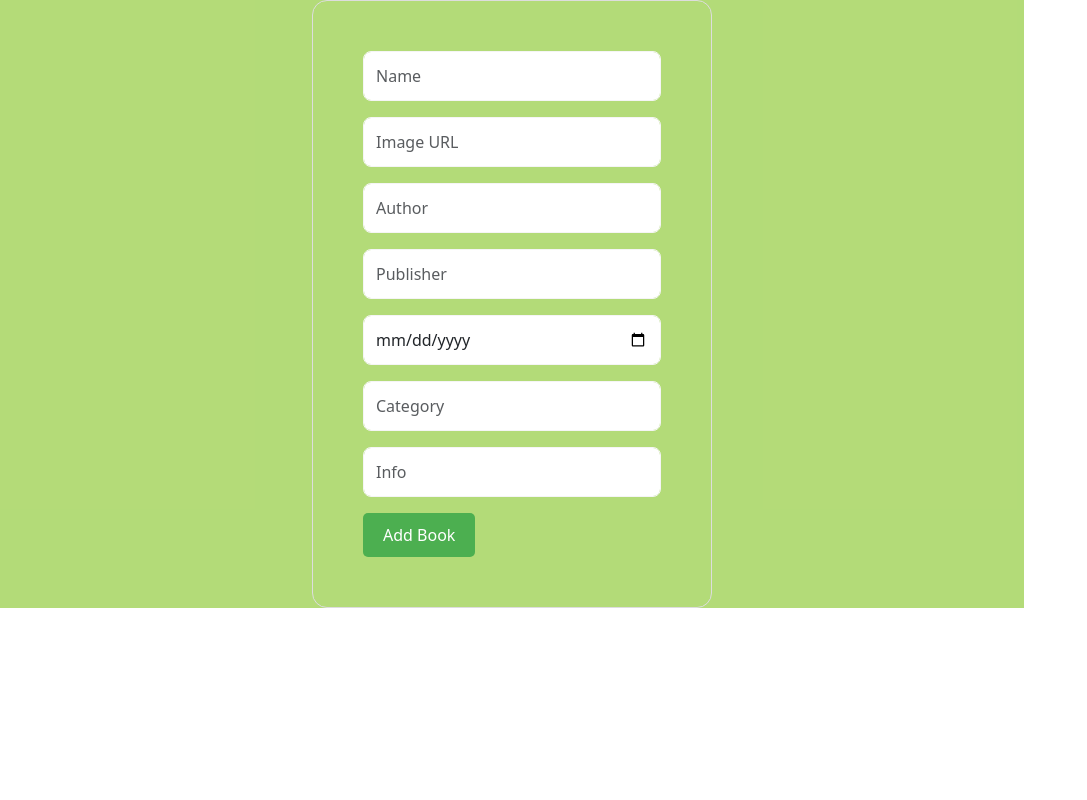
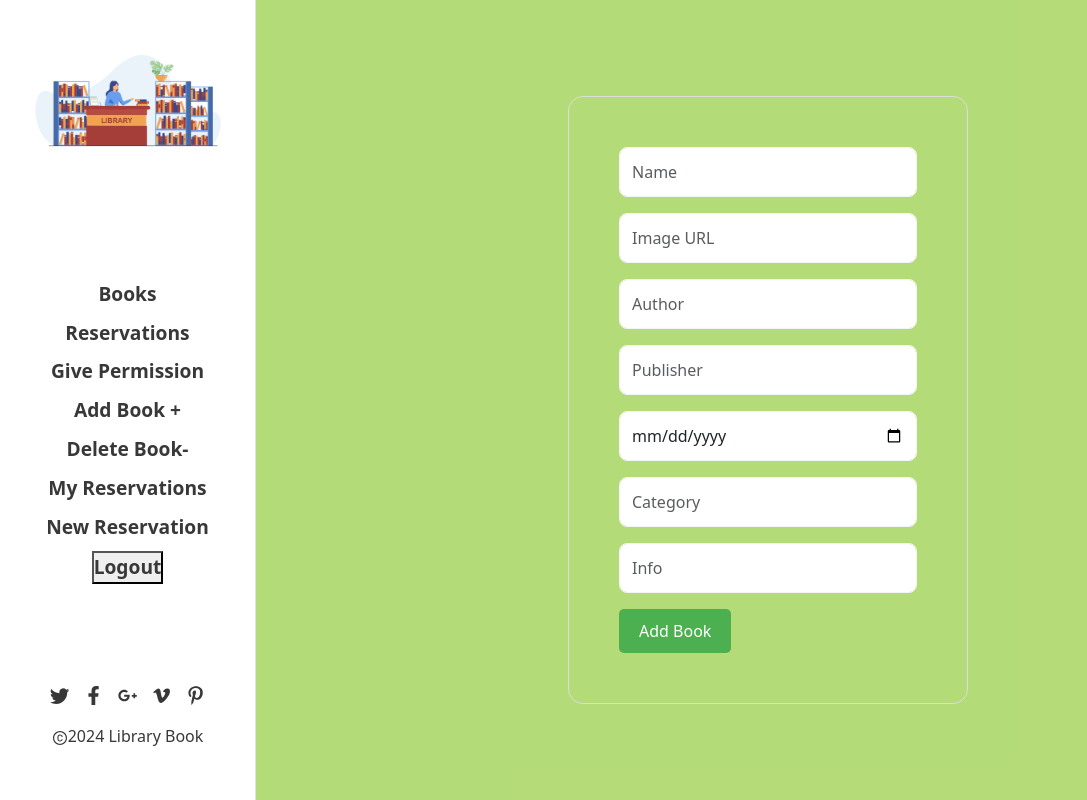
Before and after one commit to leloufadel/Page-To-page-Library-Frontend, a React (Create React App) app: page /bookform in a window 1280 px wide. Shown: the whole page, without its empty margins (0-1087 px from the left). Built offline with nearby package versions, Linux system fonts and the light colour scheme; no server answers; sample sign-in values are in the browser's storage.

Commit message:
Update bookform.js

```diff
--- a/src/components/bookform.js
+++ b/src/components/bookform.js
@@ -2,6 +2,7 @@ import React, { useState } from 'react';
 import { useDispatch } from 'react-redux';
 import { createBook, getBooks } from '../redux/bookSlice';
 import '../stylesheets/bookform.css';
+import SideNav from './Navbar/navbar';
 
 const BookForm = () => {
   const [name, setName] = useState('');
@@ -37,6 +38,7 @@ const BookForm = () => {
   };
 
   return (
+    <> <SideNav />
     <div className="centered-container">
       <form className="input" onSubmit={handleSubmit}>
         <div className="mb-3">
@@ -65,6 +67,7 @@ const BookForm = () => {
         </button>
       </form>
     </div>
+    </>
   );
 };
 
```
